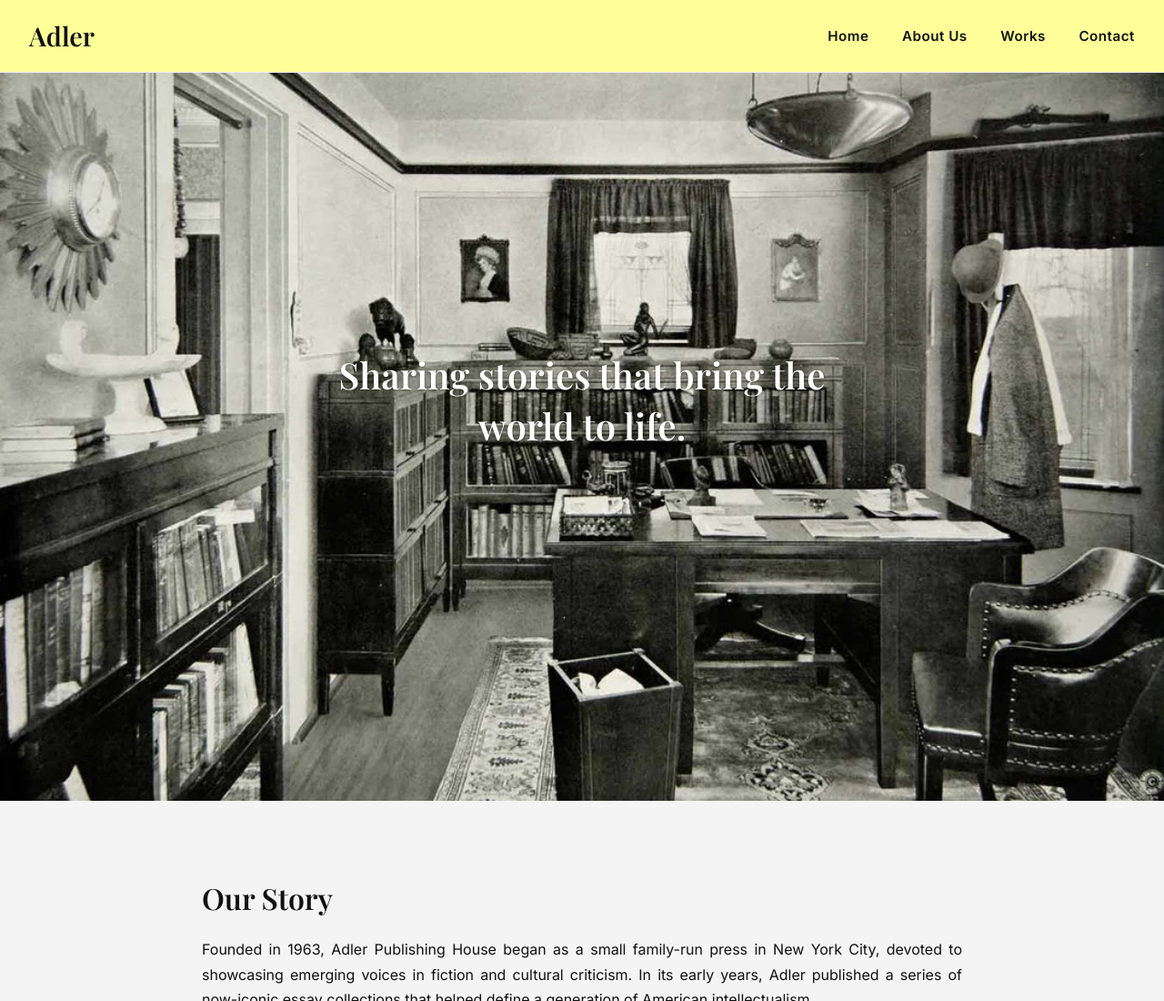
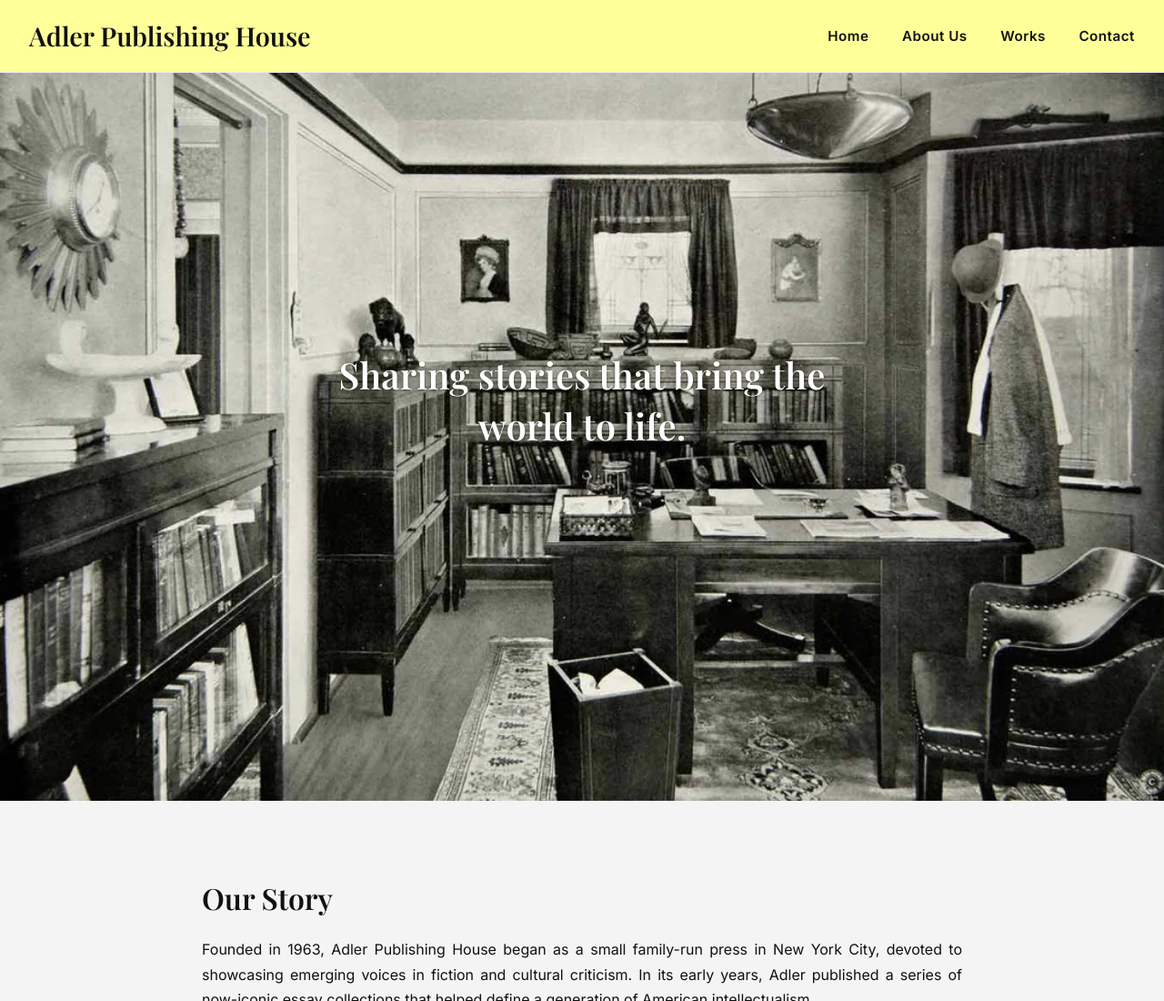
Before and after one commit to cshanehsaz/adler, a plain HTML site: page index.html in a window 1280 px wide. Shown: the top 1100 px of the page at 91% size. Drawn offline with nearby package versions, Linux system fonts and the light colour scheme.

```diff
--- a/index.html
+++ b/index.html
@@ -18,7 +18,7 @@
 <body>
   <header>
     <link href="https://fonts.googleapis.com/css2?family=Inter:wght@400;600&family=Playfair+Display:wght@600&display=swap" rel="stylesheet">
-    <div class="logo">Adler</div>
+    <div class="logo">Adler Publishing House</div>
     <nav>
       <a href="#">Home</a>
       <a href="#">About Us</a>
```
